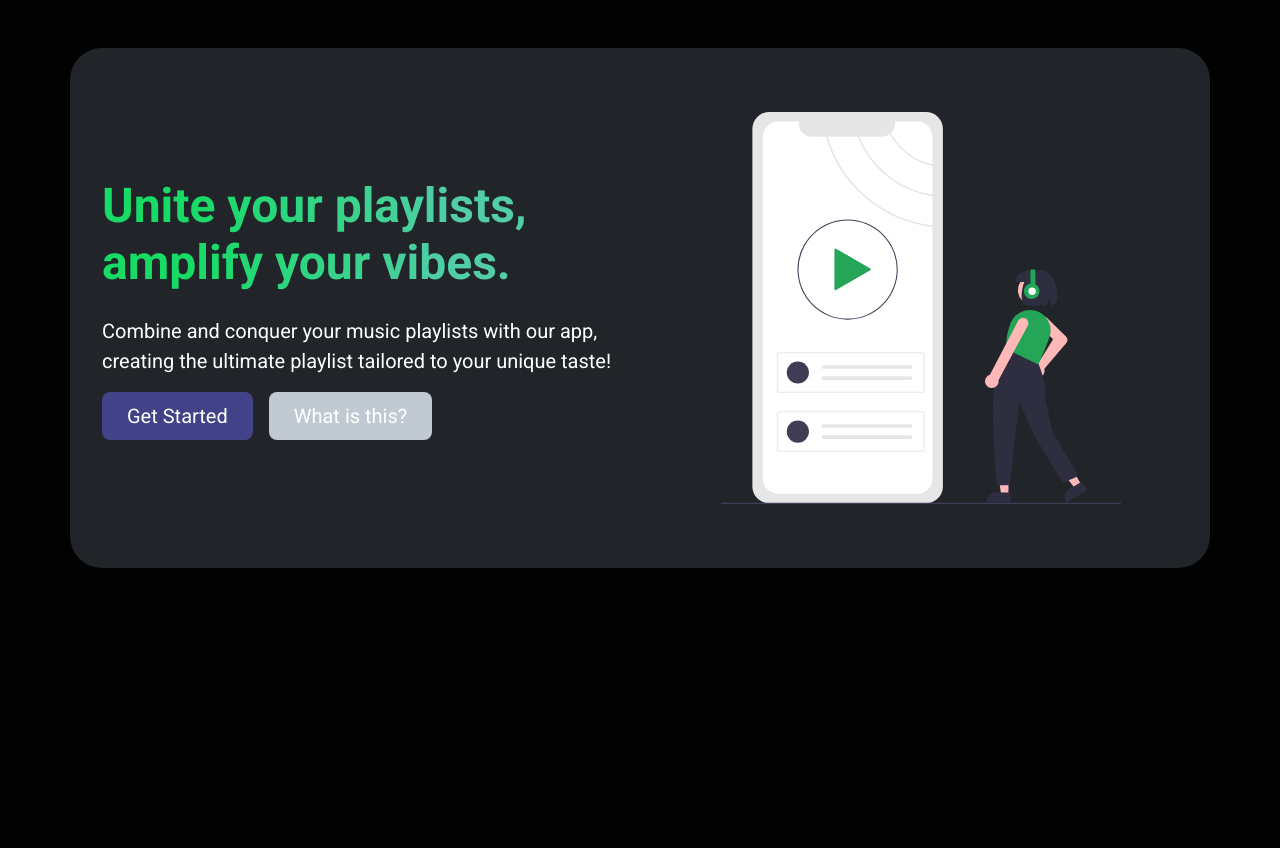
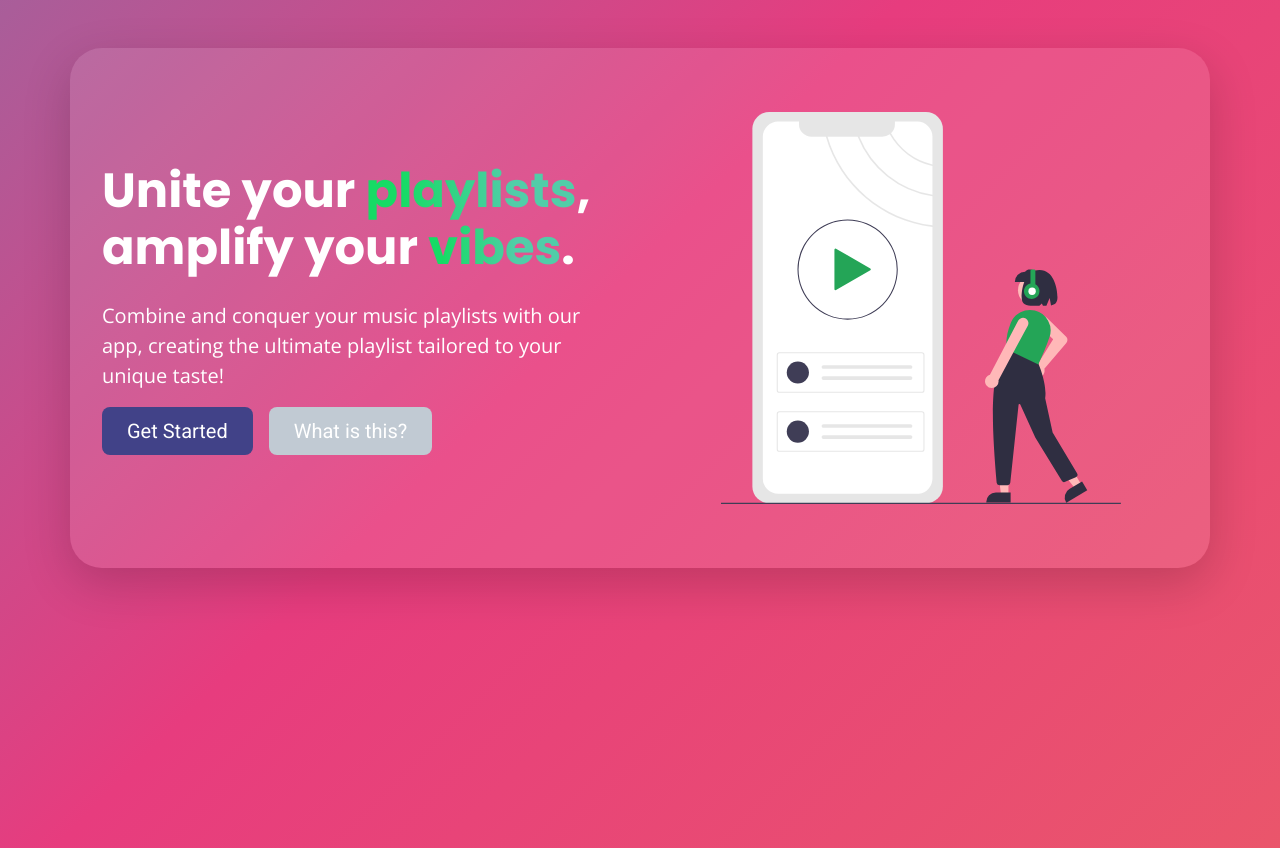
Before and after one commit to nicholasrubright/MyMixtape, a Next.js app in the folder mymixtape-app/: page / in a window 1280 px wide. Before the commit the page ends 800 px from the top, so only its background shows below. Built offline with nearby package versions, Linux system fonts and the light colour scheme; no server answers.

Commit message:
added taskfile, refactored home page

```diff
--- a/mymixtape-app/src/app/layout.tsx
+++ b/mymixtape-app/src/app/layout.tsx
@@ -43,7 +43,7 @@ export default function RootLayout({
           crossOrigin="anonymous"
         ></script>
       </head>
-      <body className={inter.className}>
+      <body className={`${inter.className} gradient-background`}>
         <Providers>
           <div>{children}</div>
         </Providers>
--- a/mymixtape-app/src/components/Home/Jumbotron.tsx
+++ b/mymixtape-app/src/components/Home/Jumbotron.tsx
@@ -1,9 +1,20 @@
 import Link from "next/link";
 import Image from "next/image";
+import { Open_Sans, Poppins } from "next/font/google";
+
+const titleFont = Poppins({
+  weight: "700",
+  subsets: ["latin"],
+});
+
+const subtitleFont = Open_Sans({
+  weight: "300",
+  subsets: ["latin"],
+});
 
 export default function Jumbotron() {
   return (
-    <div className="container py-5 px-3 bg-dark mt-5 rounded-5">
+    <div className="container py-5 px-3 bg-light mt-5 rounded-5 bg-opacity-10 shadow-lg">
       <div className="px-3 row flex-lg-row-reverse align-items-center g-5 py-3">
         <div className="col-10 col-sm-8 col-lg-6">
           <Image
@@ -15,10 +26,11 @@ export default function Jumbotron() {
           />
         </div>
         <div className="col-lg-6">
-          <h1 className="display-5 fw-bold text-body-emphasis lh-2 mb-4 logo">
-            Unite your playlists, amplify your vibes.
+          <h1 className={`display-5 fw-bold lh-2 mb-4 ${titleFont.className}`}>
+            Unite your <span className="logo">playlists</span>, amplify your
+            <span className="logo"> vibes</span>.
           </h1>
-          <p className="lead mb-3">
+          <p className={`lead mb-3 lh-2 ${subtitleFont.className}`}>
             Combine and conquer your music playlists with our app, creating the
             ultimate playlist tailored to your unique taste!
           </p>
--- a/mymixtape-app/src/components/Mixtape/MixerPage.tsx
+++ b/mymixtape-app/src/components/Mixtape/MixerPage.tsx
@@ -24,7 +24,7 @@ export default function MixerPage(props: MixerPageProps) {
   useEffect(() => {}, [alerts]);
 
   return (
-    <div className="container">
+    <div className="container py-5 px-3 bg-light mt-5 rounded-5 bg-opacity-10 shadow-lg">
       <div className="row float-end mb-3">
         <Navbar />
       </div>
--- a/mymixtape-app/src/styles/home.scss
+++ b/mymixtape-app/src/styles/home.scss
@@ -1,4 +1,23 @@
 @use "vars" as *;
+
+.gradient-background {
+  background: linear-gradient(-45deg, #ee7752, #e73c7e, #23a6d5, #23d5ab);
+  background-size: 400% 400%;
+  animation: gradient 10s ease infinite;
+  height: 100vh;
+}
+
+@keyframes gradient {
+  0% {
+    background-position: 0% 50%;
+  }
+  50% {
+    background-position: 100% 50%;
+  }
+  100% {
+    background-position: 0% 50%;
+  }
+}
 
 .logo {
   background: rgb(22, 219, 101);
```
Also changed, not shown: mymixtape-app/src/components/Home/TitleSection.tsx (added, +34 -0 lines), 1 other file (tests, documents, lock files or other folders).
